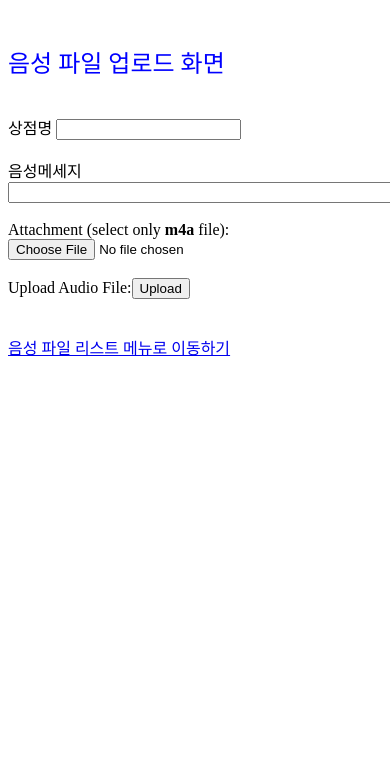
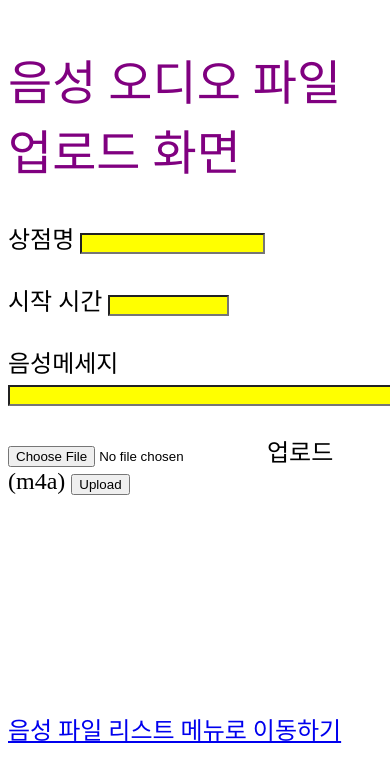
Before and after one commit to lsy0314/sintoburi, a PHP site: page /audio_upload.php in a window 390 px wide; the page is wider, and only the part inside the window is pictured. Shown: the top 782 px of that part. Run offline with PHP 8.4, Linux system fonts and the light colour scheme.

Commit message:
Added upload screen for mobile phone
I added web design of upload screen for mobile phone.

Signed-off-by: HyunJun Lim <hjoon0510@gmail.com>

```diff
--- a/webapp/audio_upload.php
+++ b/webapp/audio_upload.php
@@ -48,16 +48,19 @@ function formSubmit(f) {
 <form name="uploadForm" id="uploadForm" method="post" action="audio_upload_process.php" enctype="multipart/form-data" onsubmit="return formSubmit(this);">
 <div>
 <br><br>
-<font size=5 Color=blue> 음성 파일 업로드 화면</font>
+<font size=7  Color=purple> 음성 오디오 파일 업로드 화면</font>
 <br><br><br>
-상점명 <INPUT TYPE=TEXT NAME=store SIZE=20 MAXLENGTH=20> <br><br>
-음성메세지 <INPUT TYPE=TEXT NAME=message SIZE=100 MAXLENGTH=100> <br><br>
-<label for="upfile">Attachment (select only <b>m4a</b> file):</label>
+<font size=5  Color=black>상점명 <INPUT TYPE=TEXT NAME=store STYLE="BACKGROUND-COLOR: YELLOW" SIZE=20 MAXLENGTH=20> <br><br> </font>
+<font size=5  Color=black>시작 시간 <INPUT TYPE=TEXT NAME=time STYLE="BACKGROUND-COLOR: YELLOW" SIZE=12 MAXLENGTH=12> <br><br> </font>
+<font size=5  Color=black>음성메세지 <INPUT TYPE=TEXT NAME=message STYLE="BACKGROUND-COLOR: YELLOW" SIZE=50 MAXLENGTH=50> <br><br>
+<label for="upfile"> </label>
 <input type="file" name="upfile" id="upfile" />
+업로드(m4a) <input type="submit" value="Upload" />
 </div>
-<br>
-Upload Audio File:<input type="submit" value="Upload" />
 </form>
+<br><br>
+<br><br>
+<br><br>
 <br><br>
 <a href="./audio_file_list.php">음성 파일 리스트 메뉴로 이동하기</a>
 </body>
```
